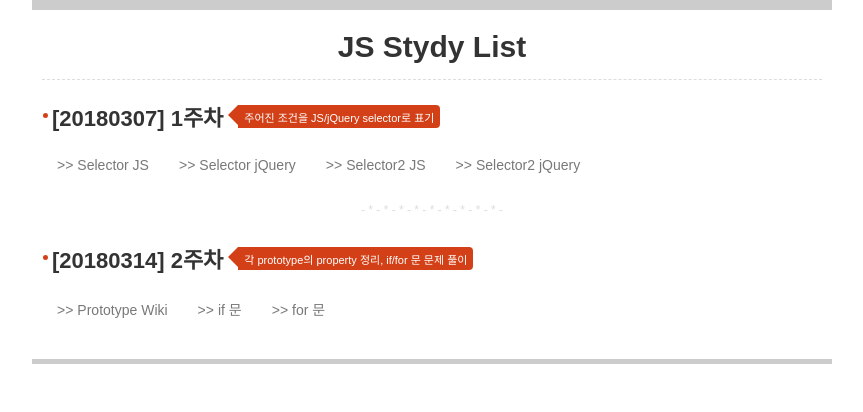
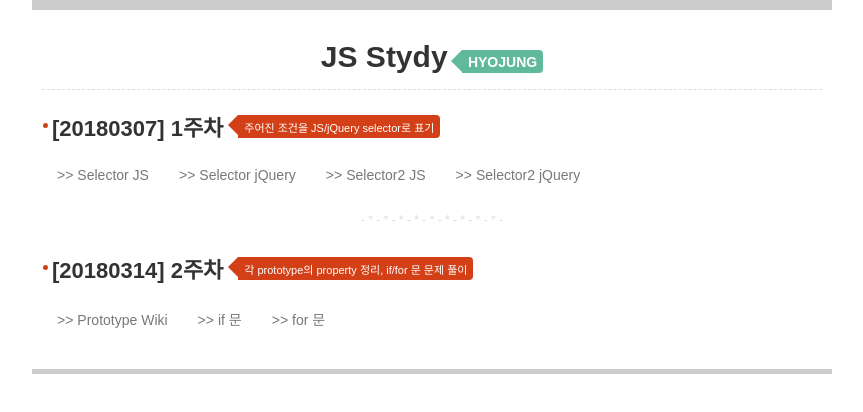
Before and after one commit to HJ-HAKIN/study, a plain HTML site: page index.html in a window 1280 px wide. Shown: the whole page, without its empty margins (208-1071 px from the left). Drawn offline with Linux system fonts and the light colour scheme.

Commit message:
style update

```diff
--- a/index.html
+++ b/index.html
@@ -20,11 +20,13 @@ a{color:#000;text-decoration:none}
 #wrap:before{display:block;height:10px;background:#ccc;content:''}
 #wrap:after{display:block;height:5px;background:#ccc;content:''}
 .group{padding:20px 10px 15px}
-.tit{padding-bottom:15px;border-bottom:1px dashed #ddd;font-size:30px;font-weight:800;text-align:center}
+.tit{position:relative;padding-bottom:15px;border-bottom:1px dashed #ddd;font-size:30px;font-weight:800;text-align:center}
+.tit .desc{background:#60B99A;font-size:14px;vertical-align:baseline}
+.tit .desc:before{left:-11px;border-top:11px solid transparent;border-bottom: 11px solid transparent;border-right:11px solid #60B99A}
 .sub_tit{display:inline-block;position:relative;margin-top:20px;padding:0 5px 0 10px;font-size:22px;font-weight:700;vertical-align:middle}
 .sub_tit:before{position:absolute;top:50%;left:1px;width:5px;height:5px;margin-top:-3px;border-radius:50%;background:#D34017;content:''}
 .desc{display:inline-block;position:relative;;margin:20px 0 0 6px;padding:4px 6px 3px;border-radius:0 4px 4px 0;background:#D34017;font-size:11px;color:#fff;vertical-align:middle}
-.desc:before{position:absolute;top:0;left:-10px;width:0;height:0;border-top:10px solid transparent;border-bottom: 10px solid transparent;border-right:10px solid #D34017; content:''}
+.desc:before{position:absolute;top:0;left:-10px;width:0;height:0;border-top:10px solid transparent;border-bottom: 10px solid transparent;border-right:10px solid #D34017;content:''}
 .lst_exam{padding:15px 0;font-size:0}
 .lst_exam:after{display:block;margin:20px 0 -10px;font-size:12px;font-weight:400;color:#ddd;text-align:center;content:'- * - * - * - * - * - * - * - * - * -'}
 .lst_exam:last-child:after{display:none}
@@ -37,7 +39,7 @@ a{color:#000;text-decoration:none}
 <body>
 <div id="wrap">
 	<div class="group">
-		<h1 class="tit">JS Stydy List</h1>
+		<h1 class="tit">JS Stydy <span class="desc">HYOJUNG</span></h1>
 		<h2 class="sub_tit">[20180307] 1주차</h2>
 		<p class="desc">주어진 조건을 JS/jQuery selector로 표기</p>
 		<ul class="lst_exam">
```
